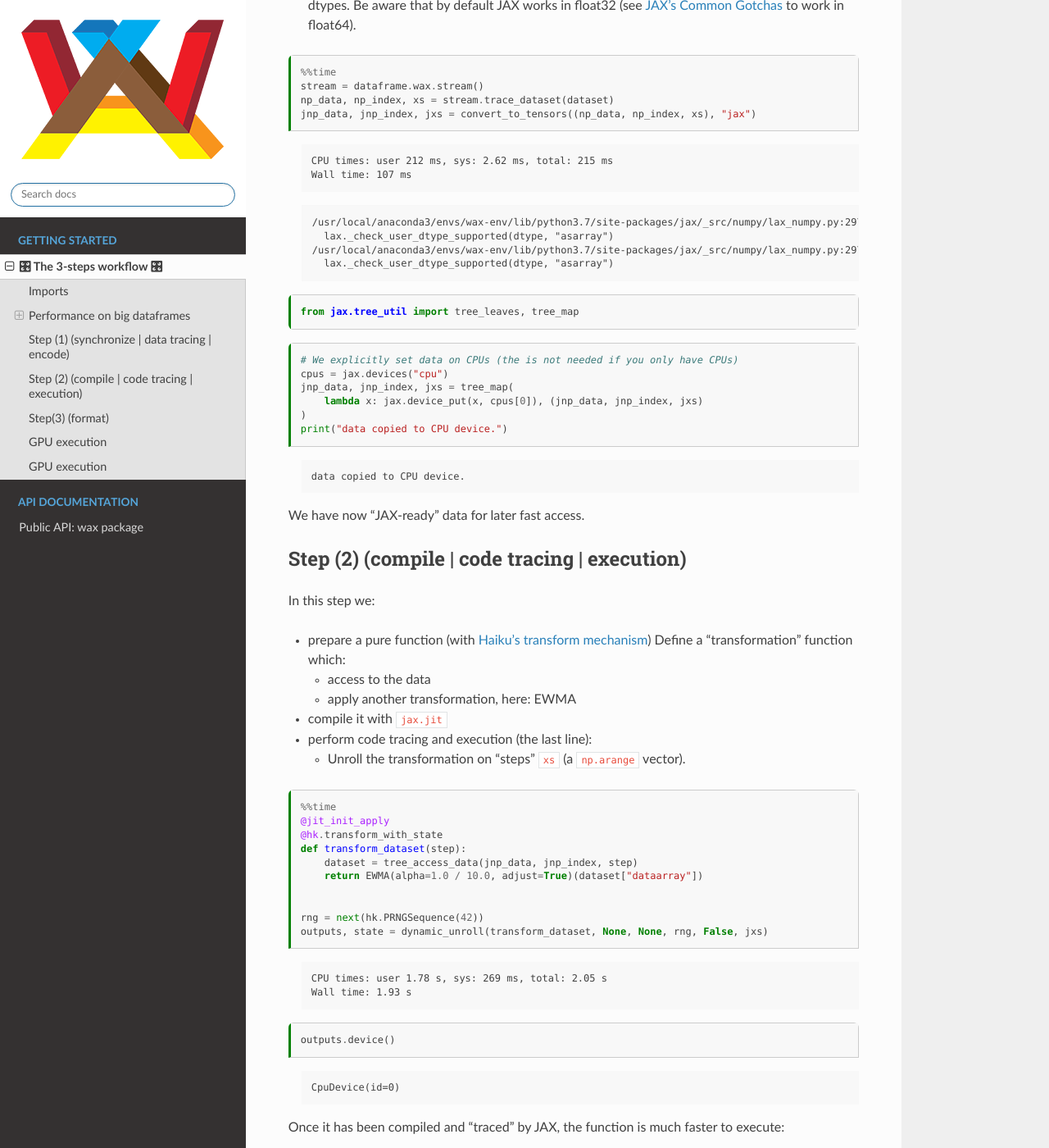
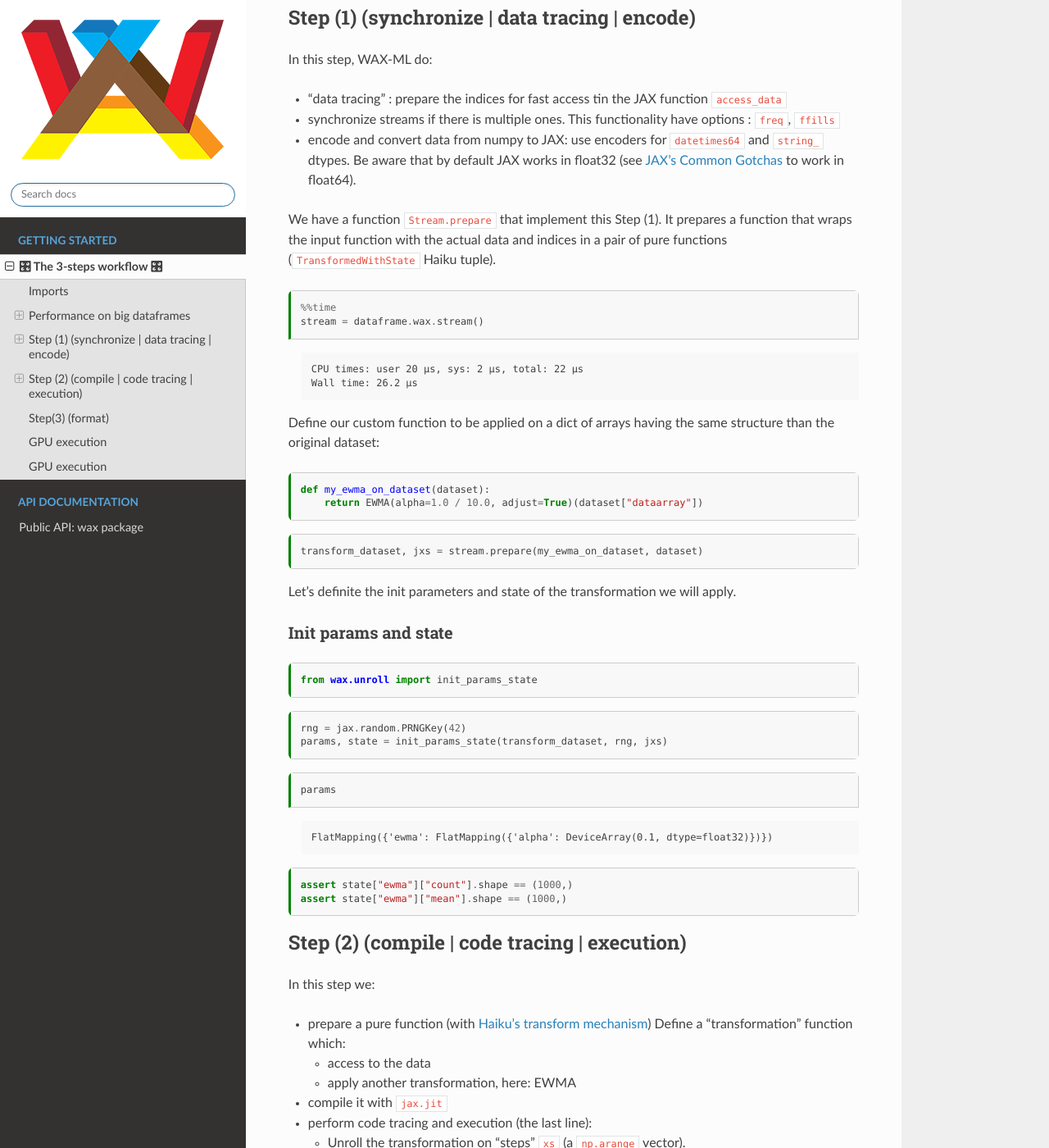
Before and after one commit to eserie/wax-ml, a Sphinx documentation site: the page built from docs/notebooks/04_The_three_steps_workflow.ipynb, in a window 1280 px wide and 1400 px high, scrolled down 3169 px. Shown: the whole window at 82% size. Built offline with Sphinx 7.4.7 and the Read the Docs theme 2.0.0, drawn with Linux system fonts in a browser that asks for light colours; pages that are not in the unit, such as notebooks, are missing from menus; some of the changed text lies outside the part shown.

Commit message:
having even more control on the workflow

```diff
--- a/docs/notebooks/04_The_three_steps_workflow.py
+++ b/docs/notebooks/04_The_three_steps_workflow.py
@@ -57,7 +57,6 @@
 # ## Imports
 
 # + tags=[]
-
 import haiku as hk
 import numpy as onp
 import pandas as pd
@@ -141,23 +140,39 @@
 # - encode and convert data from numpy to JAX: use encoders for `datetimes64` and `string_`
 #   dtypes. Be aware that by default JAX works in float32
 #   (see [JAX's Common Gotchas](https://jax.readthedocs.io/en/latest/notebooks/Common_Gotchas_in_JAX.html#double-64bit-precision) to work in float64).
+#
+# We have a function `Stream.prepare` that implement this Step (1).
+# It prepares a function that wraps the input function with the actual data and indices
+# in a pair of pure functions (`TransformedWithState` Haiku tuple).
 
 # %%time
 stream = dataframe.wax.stream()
-np_data, np_index, xs = stream.trace_dataset(dataset)
-jnp_data, jnp_index, jxs = convert_to_tensors((np_data, np_index, xs), "jax")
 
-from jax.tree_util import tree_leaves, tree_map
-
-# We explicitly set data on CPUs (the is not needed if you only have CPUs)
-cpus = jax.devices("cpu")
-jnp_data, jnp_index, jxs = tree_map(
-    lambda x: jax.device_put(x, cpus[0]), (jnp_data, jnp_index, jxs)
-)
-print("data copied to CPU device.")
+# Define our custom function to be applied on a dict of arrays
+# having the same structure than the original dataset:
 
 
-# We have now "JAX-ready" data for later fast access.
+def my_ewma_on_dataset(dataset):
+    return EWMA(alpha=1.0 / 10.0, adjust=True)(dataset["dataarray"])
+
+
+transform_dataset, jxs = stream.prepare(my_ewma_on_dataset, dataset)
+
+# Let's definite the init parameters and state of the transformation we
+# will apply.
+
+# ### Init params and state
+
+from wax.unroll import init_params_state
+
+rng = jax.random.PRNGKey(42)
+params, state = init_params_state(transform_dataset, rng, jxs)
+
+params
+
+assert state["ewma"]["count"].shape == (1000,)
+assert state["ewma"]["mean"].shape == (1000,)
+
 
 # ## Step (2) (compile | code tracing | execution)
 
@@ -172,18 +187,8 @@
 # - perform code tracing and execution (the last line):
 #     - Unroll the transformation on "steps" `xs` (a `np.arange` vector).
 
-# +
-# %%time
-@jit_init_apply
-@hk.transform_with_state
-def transform_dataset(step):
-    dataset = tree_access_data(jnp_data, jnp_index, step)
-    return EWMA(alpha=1.0 / 10.0, adjust=True)(dataset["dataarray"])
-
-
 rng = next(hk.PRNGSequence(42))
 outputs, state = dynamic_unroll(transform_dataset, None, None, rng, False, jxs)
-# -
 
 outputs.device()
 
@@ -201,6 +206,53 @@
 #
 # (The 3x factor is obtained by measuring the execution with %timeit.
 # We don't know why, but when executing a code cell once at a time, then the execution time can vary a lot and we can observe some executions with a speed-up of 100x).
+
+# ### Manually prepare the data and manage the device
+
+# In order to manage the device on which the computations take place,
+# we need to have even more control over the execution flow.
+# Instead of calling `stream.prepare` to build the `transform_dataset` function,
+# we can do it ourselves by :
+# - using the `stream.trace_dataset` function
+# - converting the numpy data in jax ourself
+# - puting the data on the device we want.
+
+np_data, np_index, xs = stream.trace_dataset(dataset)
+jnp_data, jnp_index, jxs = convert_to_tensors((np_data, np_index, xs), "jax")
+
+# We explicitly set data on CPUs (the is not needed if you only have CPUs):
+
+# +
+from jax.tree_util import tree_leaves, tree_map
+
+cpus = jax.devices("cpu")
+jnp_data, jnp_index, jxs = tree_map(
+    lambda x: jax.device_put(x, cpus[0]), (jnp_data, jnp_index, jxs)
+)
+print("data copied to CPU device.")
+
+
+# -
+
+# We have now "JAX-ready" data for later fast access.
+
+# Let's define the transformation that wrap the actual data and indices in a pair of
+# pure functions:
+
+# %%time
+@jit_init_apply
+@hk.transform_with_state
+def transform_dataset(step):
+    dataset = tree_access_data(jnp_data, jnp_index, step)
+    return EWMA(alpha=1.0 / 10.0, adjust=True)(dataset["dataarray"])
+
+
+# And we can call it as before:
+
+# %%time
+outputs, state = dynamic_unroll(transform_dataset, None, None, rng, False, jxs)
+
+outputs.device()
 
 # ## Step(3) (format)
 # Let's come back to pandas/xarray:
```
Also changed, not shown: docs/notebooks/04_The_three_steps_workflow.md (+89 -20 lines), docs/notebooks/04_The_three_steps_workflow.ipynb, 3 other files.
